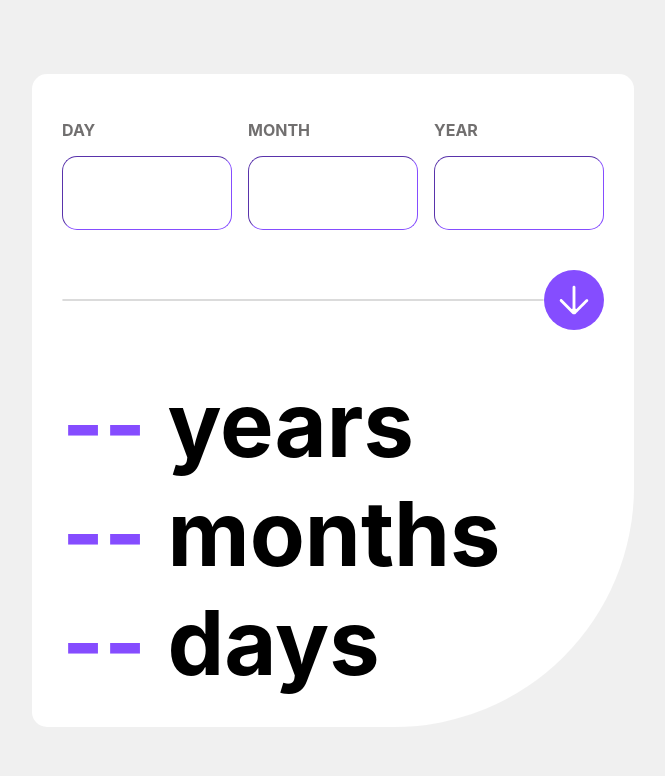
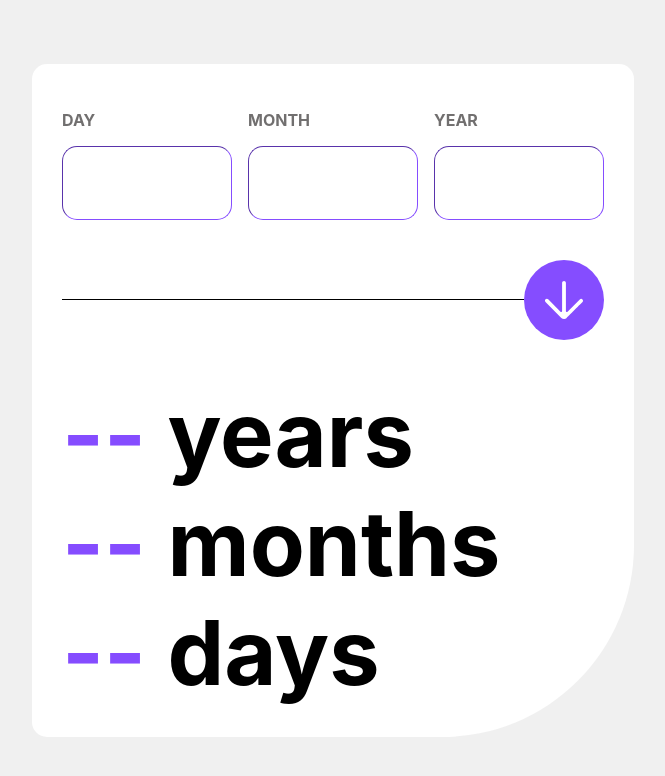
Before and after one commit to AndreiBakos/Frontend-Mentor-Projects, a React (Vite) app in the folder age-calculator/: page / in a window 1280 px wide. Shown: the top 776 px of the page, without its empty margins (307-972 px from the left). Built offline with nearby package versions, Linux system fonts and the light colour scheme.

Commit message:
Added extra styling for mobile

```diff
--- a/age-calculator/src/index.css
+++ b/age-calculator/src/index.css
@@ -16,10 +16,9 @@ body {
 .App {
   background-color: hsl(0, 0%, 100%);
   margin: 0;
-  padding: 0;
   padding: 30px;
   border-radius: 15px;
-  border-bottom-right-radius: 15rem;
+  border-bottom-right-radius: 12rem;
   display: flex;
   flex-direction: column;
   gap: 40px;
@@ -74,15 +73,24 @@ body {
 }
 
 .horizontalLine {
-  width: 100%;
-  border: 1px solid hsl(0, 0%, 86%);
-  border-radius: 25px;
-  height: 0;
+  flex: 1;
+  height: 1px;
+  background-color: black;
 }
 
 .arrowBtn {
-  width: 60px;
-  height: 60px;
+  width: 80px;
+  height: 80px;
+}
+
+@media screen and (max-width: 500px) {
+  .arrowBtn {
+    /* margin: 0 10px; */
+    width: 80px;
+    height: 80px;
+    position: absolute;
+    margin-left: 55%;
+  }
 }
 
 .arrowBtn:hover {
```
